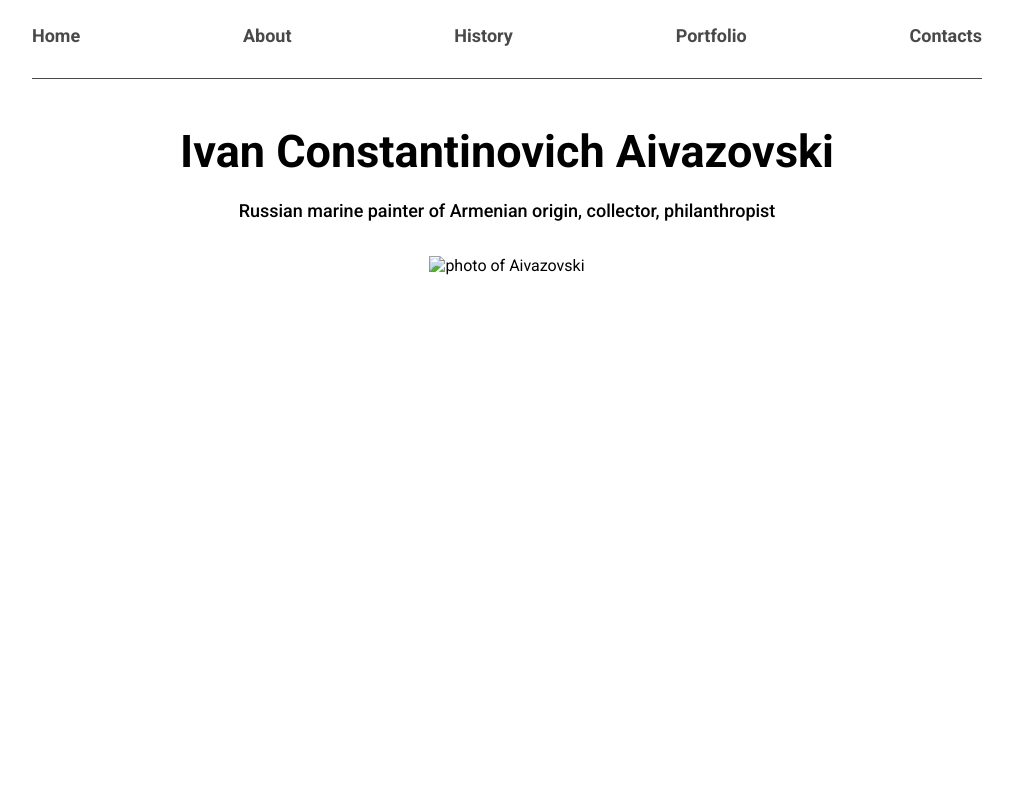
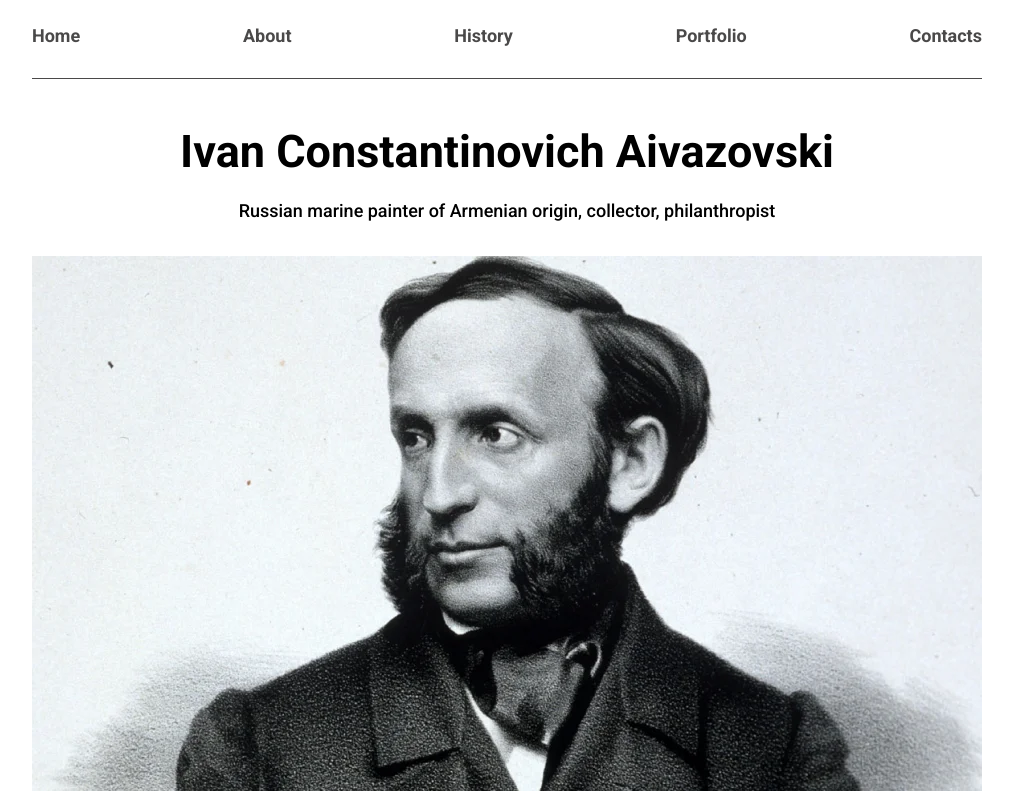
Before and after one commit to codeofmagic1/aivazovsky_page, a plain HTML site: page index.html in a window 1280 px wide. Shown: the whole page, without its empty margins (133-1146 px from the left). Drawn offline with Linux system fonts and the light colour scheme; the site is published under a folder, as on GitHub Pages, so addresses that start at the root find nothing.

Commit message:
Fixed img(header) an favicon

```diff
--- a/index.html
+++ b/index.html
@@ -7,7 +7,7 @@
     <link rel="preconnect" href="https://fonts.googleapis.com">
     <link rel="preconnect" href="https://fonts.gstatic.com" crossorigin>
     <link href="https://fonts.googleapis.com/css2?family=Roboto:wght@100;400;500;700;900&display=swap" rel="stylesheet">
-    <link rel="icon" href="/assets/favicon.png" type="image/png">
+    <link rel="icon" href="./assets/favicon.png" type="image/png">
     <link rel="stylesheet" href="index.css">
     <title>Aihwazovskiy</title>
 </head>
@@ -32,7 +32,7 @@
             <div class="container">
                 <h1 class="home-title" aria-label="title">Ivan Constantinovich Aivazovski</h1>
                 <p class="home-description" aria-label="description">Russian marine painter of Armenian origin, collector, philanthropist</p>
-                <img class="home-img" src="/assets/webp/home.webp" alt="photo of Aivazovski">
+                <img class="home-img" src="./assets/webp/home.webp" alt="photo of Aivazovski">
             </div>
         </section>
     </main>
```
